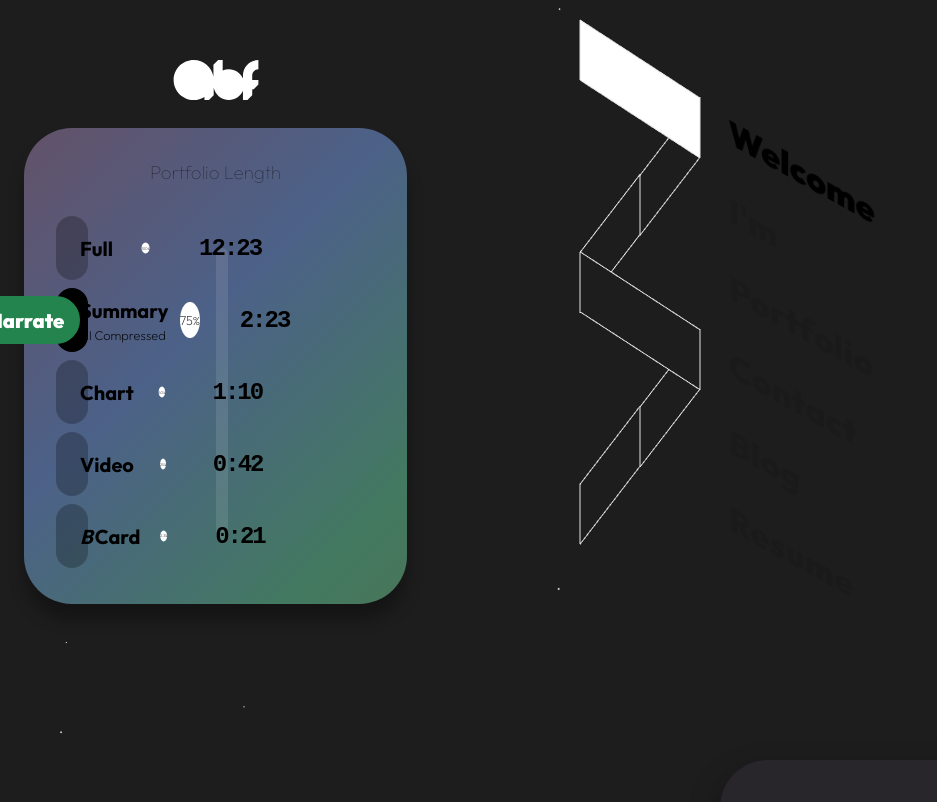
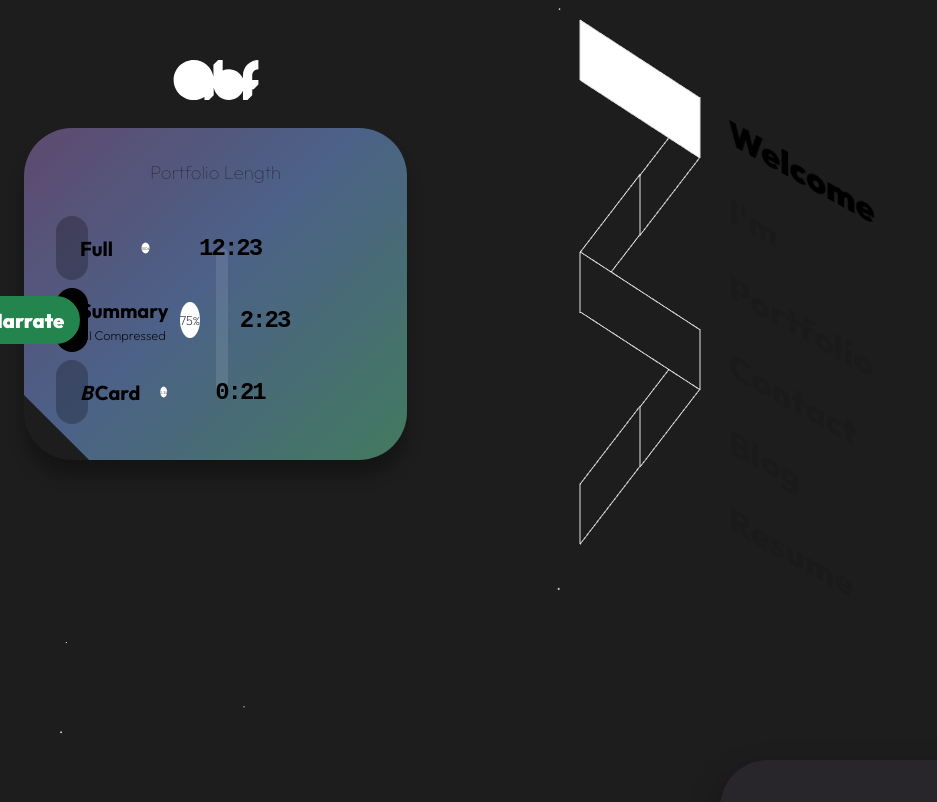
Before and after one commit to andna/andresbf, a React (Vite) app: page / in a window 1280 px wide. Shown: the top 802 px of the page, without its empty margins (0-937 px from the left). Built offline with nearby package versions, Linux system fonts and the light colour scheme; a web font is replaced by a local one.

Commit message:
ready for new helix

```diff
--- a/src/components/Portfolios/Portfolios.jsx
+++ b/src/components/Portfolios/Portfolios.jsx
@@ -8,7 +8,7 @@ import { cuts } from '../../constants'
 const ComponentToRender = ({setIsCardActive, selectedCut}) => {
 
   switch (selectedCut.id) {
-    case cuts[4].id:
+    case cuts[2].id:
         return <BCard setIsCardActive={setIsCardActive}/>
     default:
         return      <div className="portfolios-container">
--- a/src/constants.js
+++ b/src/constants.js
@@ -1,7 +1,7 @@
 export const cuts = [
     {id: 'FUL', name: 'Full', percent: 100, verb: 'Written', duration: '12:23'},
     {id: 'SUM', name: 'Summary', percent: 75, verb: 'Compressed', duration: '2:23'},
-    {id: 'CHA', name: 'Chart', percent: 50, verb: 'Converted', duration: '1:10'},
-    {id: 'VID', name: 'Video', percent: 25, verb: 'Generated', duration: '0:42'},
+   // {id: 'CHA', name: 'Chart', percent: 50, verb: 'Converted', duration: '1:10'},
+    //{id: 'VID', name: 'Video', percent: 25, verb: 'Generated', duration: '0:42'},
     {id: 'BCA', name: 'BCard', percent: 2.3, verb: 'Crafted', duration: '0:21'}
 ]
--- a/src/styles.scss
+++ b/src/styles.scss
@@ -274,12 +274,12 @@ button {
     .narrator-gradient{
         background: linear-gradient(
             to right,
-            #843b3b 0%,
+            #7d2041 0%,
             #4c6188 30%,
             #437960 42%,
             #5b6a3d 62%,
             #845c40 70%,
-            #843b3b 100%
+            #7d2041 100%
           );
 
 
```
